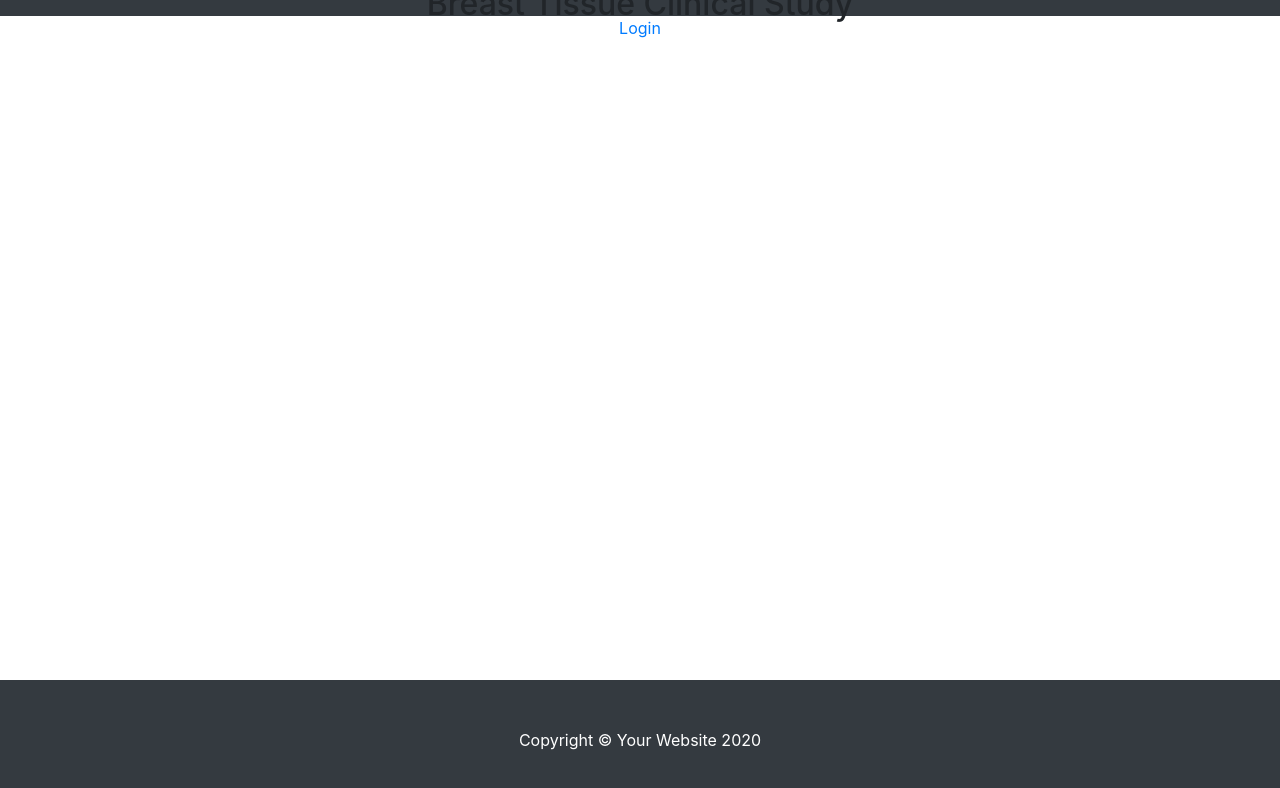
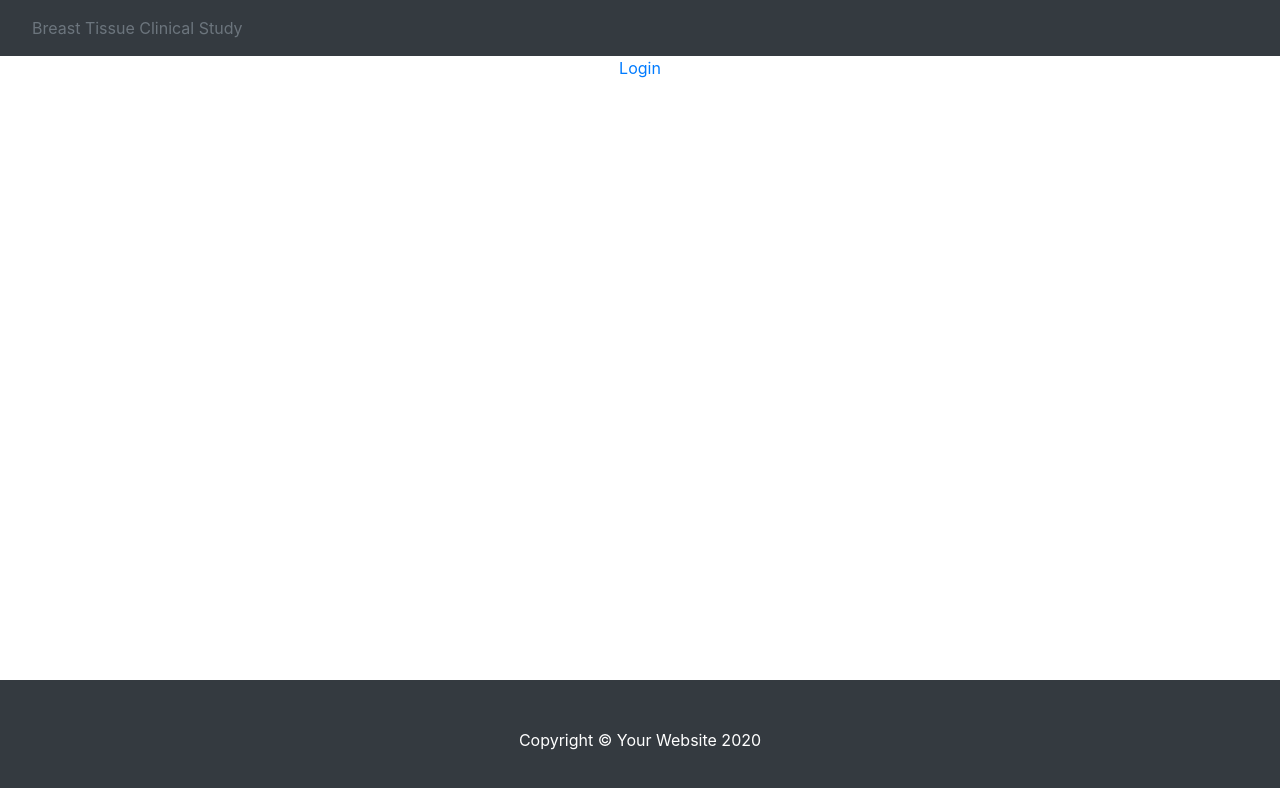
Before and after one commit to becclestone/WebApp, a React (Create React App) app: page / in a window 1280 px wide. Shown: the top 788 px of the page. Built offline with nearby package versions, Linux system fonts and the light colour scheme.

Commit message:
Update Navigation.jsx

```diff
--- a/src/components/Navigation.jsx
+++ b/src/components/Navigation.jsx
@@ -7,9 +7,11 @@ function Navigation(props) {
   return (
     <div className="navigation">
       <nav class="navbar navbar-expand navbar-dark bg-dark">
-        <ul class="nav navbar-nav navbar-center">
-          <h2>Breast Tissue Clinical Study</h2>
-          </ul>
+        <ul class="nav justify-content-center">
+          <li class="nav-item">
+            <a class="nav-link disabled" href='#' tabindex="-1" aria-disabled="true">Breast Tissue Clinical Study</a>
+          </li>
+        </ul>
       </nav>
     </div>
   );
```
